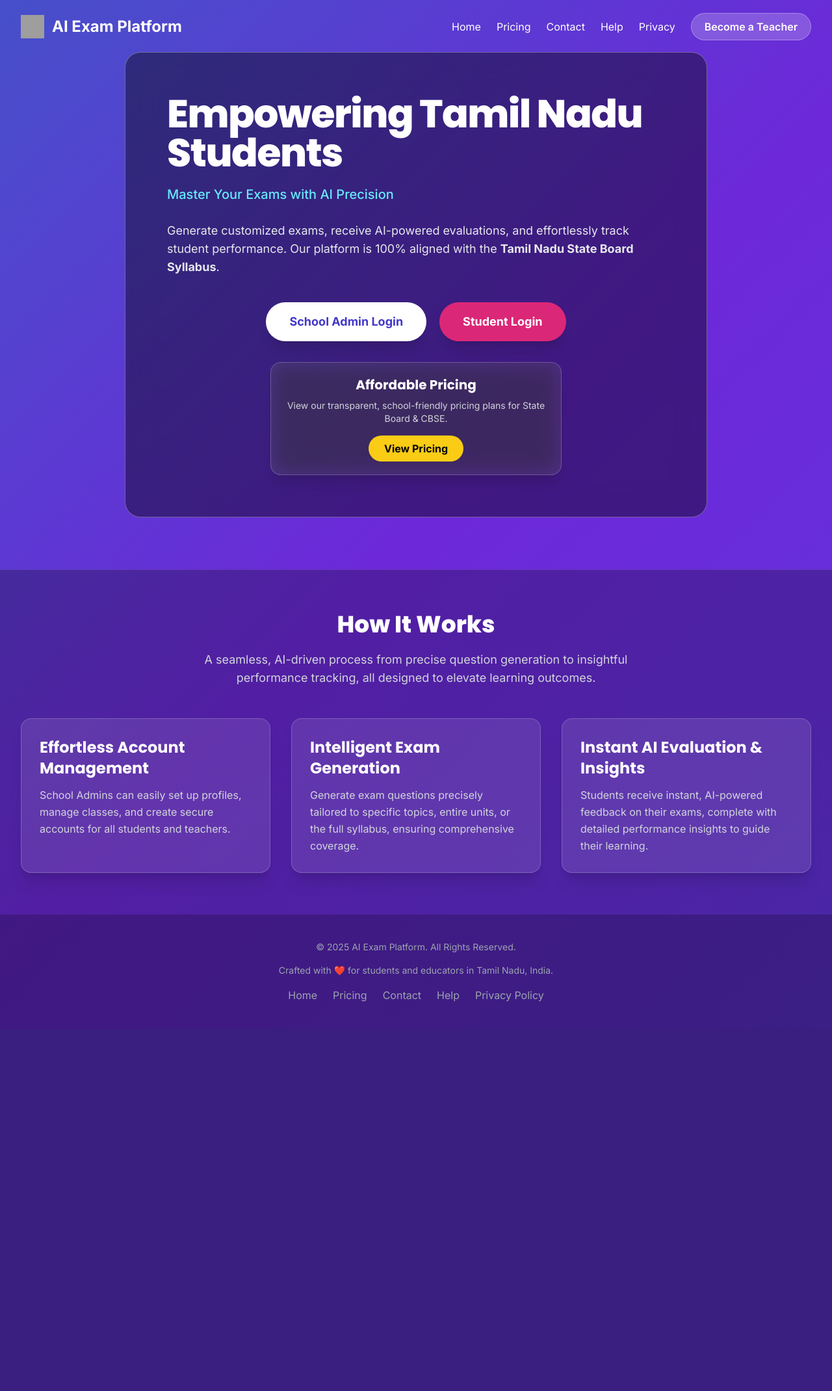
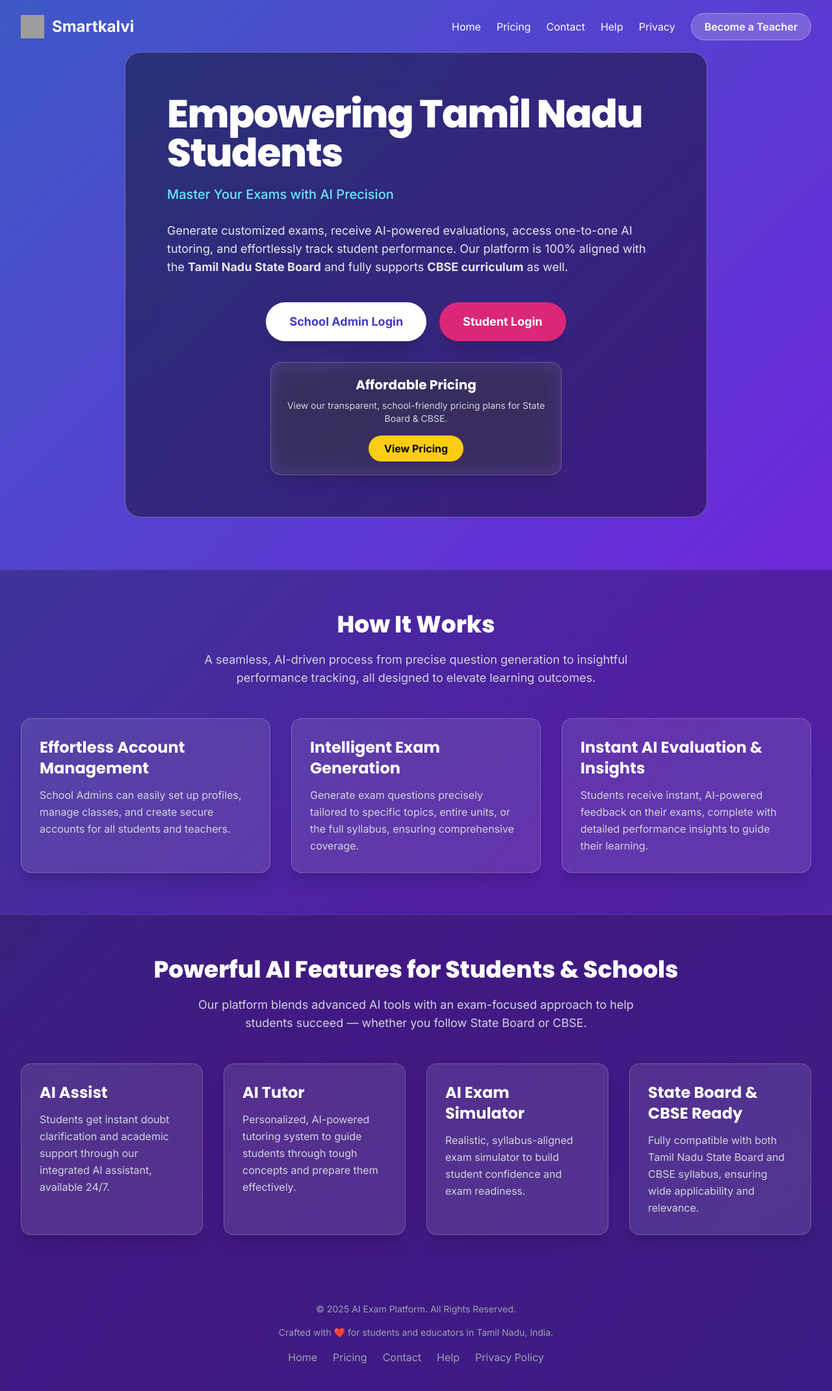
Before and after one commit to suriyamoorthi-dev/smartkalvi, a Flask app: page / in a window 1280 px wide. Shown: the whole page at 65% size. Before the commit the page ends 1541 px from the top, so only its background shows below. Run offline with Flask 3, Linux system fonts and the light colour scheme; parts of the project's set-up code (start-up, migrations or seed data) failed here and were passed over; some libraries are stand-ins or nearby versions; grey boxes are pictures that could not be loaded.

Commit message:
Updated templates and app.py changes

```diff
--- a/app.py
+++ b/app.py
@@ -1482,15 +1482,14 @@ def admin_teachers():
     response = supabase.table("teachers").select("*").execute()
     teachers_data = response.data
 
-    # Fetch all monthly plans
     plans_res = supabase.table("teacher_monthly_plans").select("*").execute()
     plans = plans_res.data if plans_res.data else []
 
-    # Map plans by teacher_id for easy lookup
-    plan_map = {plan['teacher_id']: plan for plan in plans}
+    plan_map = {str(plan['teacher_id']): plan for plan in plans}
+
+    print("Plan Map:", plan_map)
 
     return render_template('admin_teachers.html', teachers=teachers_data, plan_map=plan_map)
-
 
 @app.route('/admin/teacher/set_login/<int:teacher_id>', methods=['POST'])
 def set_teacher_login(teacher_id):
@@ -1524,10 +1523,15 @@ Your teacher account has been approved and your login details are as follows:
 🔐 Username: {username}
 🔑 Password: {password}
 
+You can log in here: https://smartkalvi.onrender.com/teacher/login
+
 Please log in to your account and start using the platform.
-
-Regards,
-Online Tuition Team
+We encourage you to log in and start exploring the platform. If you face any issues or need assistance, feel free to contact our support team.
+
+Thank you for being part of SmartKalvi.
+
+Best regards,
+SmartKalvi Team
 """
             mail.send(msg)
         except Exception as e:
@@ -1545,7 +1549,9 @@ def set_monthly_plan(teacher_id):
         price = request.form['price']
         description = request.form['description']
 
-        existing_plan = supabase.table("teacher_monthly_plans").select("*").eq("teacher_id", teacher_id).single().execute().data
+        # Check if existing plan available
+        existing_plan_res = supabase.table("teacher_monthly_plans").select("*").eq("teacher_id", teacher_id).limit(1).execute()
+        existing_plan = existing_plan_res.data[0] if existing_plan_res.data else None
 
         if existing_plan:
             supabase.table("teacher_monthly_plans").update({
@@ -1563,11 +1569,16 @@ def set_monthly_plan(teacher_id):
 
         return redirect(url_for('admin_teachers'))
 
-    teacher_res = supabase.table("teachers").select("*").eq("id", teacher_id).single().execute()
-    teacher = teacher_res.data
-
-    plan_res = supabase.table("teacher_monthly_plans").select("*").eq("teacher_id", teacher_id).single().execute()
-    plan = plan_res.data
+    # Get teacher details
+    teacher_res = supabase.table("teachers").select("*").eq("id", teacher_id).limit(1).execute()
+    teacher = teacher_res.data[0] if teacher_res.data else None
+
+    if not teacher:
+        return "Teacher not found", 404
+
+    # Get plan details if exists
+    plan_res = supabase.table("teacher_monthly_plans").select("*").eq("teacher_id", teacher_id).limit(1).execute()
+    plan = plan_res.data[0] if plan_res.data else None
 
     return render_template('set_monthly_plan.html', teacher=teacher, plan=plan)
 
--- a/templates/edit_teacher_profile.html
+++ b/templates/edit_teacher_profile.html
@@ -30,7 +30,10 @@
 
         <div>
             <label class="block mb-1 font-medium text-gray-700">Profile Image URL</label>
-            <input type="text" name="image_url" value="{{ teacher.image_url }}" class="w-full p-3 border rounded-lg focus:outline-blue-500">
+            <input type="text" name="image_url" value="{{ teacher.image_url }}" placeholder="Eg: https://ui-avatars.com/api/?name=John+Doe" class="w-full p-3 border rounded-lg focus:outline-blue-500">
+            <p class="text-sm text-gray-500 mt-1">
+                Don't have an image? <a href="https://ui-avatars.com" target="_blank" class="text-indigo-600 underline">Click here</a> to generate a free avatar and paste the link here.
+            </p>
         </div>
 
         <button type="submit" class="w-full bg-blue-600 text-white p-3 rounded-lg font-semibold hover:bg-blue-700">Update Profile</button>
--- a/templates/landing.html
+++ b/templates/landing.html
@@ -3,7 +3,7 @@
 <head>
     <meta charset="UTF-8">
     <meta name="viewport" content="width=device-width, initial-scale=1.0">
-    <title>AI Exam Platform - Empowering TN Education</title>
+    <title>Smartkalvi - Empowering TN Education</title>
     <script src="https://cdn.tailwindcss.com"></script>
     <link href="https://fonts.googleapis.com/css2?family=Inter:wght@400;500;600;700;800&family=Poppins:wght@400;600;700;800&display=swap" rel="stylesheet">
     <style>
@@ -36,13 +36,11 @@
 <header class="absolute top-0 left-0 right-0 z-10 py-5">
     <div class="max-w-7xl mx-auto flex justify-between items-center px-4 sm:px-6 lg:px-8">
 
-        <!-- Logo -->
         <a href="/" class="flex items-center space-x-3 text-xl sm:text-2xl font-bold">
             <img src="https://img.icons8.com/ios-filled/50/FFFFFF/student-center.png" alt="Logo" class="h-8 w-8 sm:h-9 sm:w-9">
-            <span>AI Exam Platform</span>
+            <span>Smartkalvi</span>
         </a>
 
-        <!-- Desktop Nav -->
         <div class="hidden md:flex items-center space-x-6">
             <a href="/" class="hover:text-gray-200 transition">Home</a>
             <a href="/pricing" class="hover:text-gray-200 transition">Pricing</a>
@@ -54,7 +52,6 @@
             </a>
         </div>
 
-        <!-- Mobile Menu Button -->
         <button id="mobileMenuBtn" class="md:hidden text-white focus:outline-none">
             <svg xmlns="http://www.w3.org/2000/svg" class="h-7 w-7" fill="none" viewBox="0 0 24 24" stroke="currentColor">
                 <path stroke-linecap="round" stroke-linejoin="round" stroke-width="2" d="M4 8h16M4 16h16" />
@@ -62,7 +59,6 @@
         </button>
     </div>
 
-    <!-- Mobile Menu Dropdown -->
     <div id="mobileMenu" class="md:hidden hidden bg-black/80 backdrop-blur-lg mt-3 px-4 py-4 space-y-3 text-white text-center">
         <a href="/" class="block py-2 hover:text-gray-300">Home</a>
         <a href="/pricing" class="block py-2 hover:text-gray-300">Pricing</a>
@@ -80,7 +76,8 @@
         </h2>
         <p class="text-lg sm:text-xl text-cyan-300 font-medium mb-7">Master Your Exams with AI Precision</p>
         <p class="text-gray-200 text-base sm:text-lg leading-relaxed mb-10 max-w-3xl mx-auto">
-            Generate customized exams, receive AI-powered evaluations, and effortlessly track student performance. Our platform is 100% aligned with the <strong>Tamil Nadu State Board Syllabus</strong>.
+            Generate customized exams, receive AI-powered evaluations, access one-to-one AI tutoring, and effortlessly track student performance.
+            Our platform is 100% aligned with the <strong>Tamil Nadu State Board</strong> and fully supports <strong>CBSE curriculum</strong> as well.
         </p>
         <div class="flex flex-col sm:flex-row justify-center items-center gap-5 w-full">
             <a href="/school_admin/login" class="w-full sm:w-auto bg-white text-indigo-700 font-bold px-9 py-4 rounded-full shadow-xl hover:bg-gray-100 transition transform hover:scale-105 text-lg">
@@ -91,7 +88,6 @@
             </a>
         </div>
 
-        <!-- Pricing Box -->
         <div class="mt-8 w-full max-w-md mx-auto">
             <div class="bg-white/10 backdrop-blur-lg p-5 rounded-2xl border border-white/20 text-center shadow-xl card-hover transition duration-300 ease-in-out">
                 <h3 class="text-xl font-bold text-white mb-2">Affordable Pricing</h3>
@@ -129,6 +125,42 @@
     </div>
 </section>
 
+<section class="py-16 px-4 sm:px-6 lg:px-8 bg-black/40 border-t border-white/10">
+    <div class="max-w-7xl mx-auto text-center">
+        <h2 class="text-3xl sm:text-4xl font-extrabold mb-5">Powerful AI Features for Students & Schools</h2>
+        <p class="text-gray-300 max-w-2xl mx-auto text-base sm:text-lg leading-relaxed mb-12">
+            Our platform blends advanced AI tools with an exam-focused approach to help students succeed — whether you follow State Board or CBSE.
+        </p>
+
+        <div class="grid grid-cols-1 md:grid-cols-2 lg:grid-cols-4 gap-8">
+            <div class="bg-white/10 p-7 rounded-2xl border border-white/20 text-left card-hover shadow-xl transition duration-300 ease-in-out">
+                <h3 class="text-2xl font-bold mb-3">AI Assist</h3>
+                <p class="text-gray-300 text-base leading-relaxed">
+                    Students get instant doubt clarification and academic support through our integrated AI assistant, available 24/7.
+                </p>
+            </div>
+            <div class="bg-white/10 p-7 rounded-2xl border border-white/20 text-left card-hover shadow-xl transition duration-300 ease-in-out">
+                <h3 class="text-2xl font-bold mb-3">AI Tutor</h3>
+                <p class="text-gray-300 text-base leading-relaxed">
+                    Personalized, AI-powered tutoring system to guide students through tough concepts and prepare them effectively.
+                </p>
+            </div>
+            <div class="bg-white/10 p-7 rounded-2xl border border-white/20 text-left card-hover shadow-xl transition duration-300 ease-in-out">
+                <h3 class="text-2xl font-bold mb-3">AI Exam Simulator</h3>
+                <p class="text-gray-300 text-base leading-relaxed">
+                    Realistic, syllabus-aligned exam simulator to build student confidence and exam readiness.
+                </p>
+            </div>
+            <div class="bg-white/10 p-7 rounded-2xl border border-white/20 text-left card-hover shadow-xl transition duration-300 ease-in-out">
+                <h3 class="text-2xl font-bold mb-3">State Board & CBSE Ready</h3>
+                <p class="text-gray-300 text-base leading-relaxed">
+                    Fully compatible with both Tamil Nadu State Board and CBSE syllabus, ensuring wide applicability and relevance.
+                </p>
+            </div>
+        </div>
+    </div>
+</section>
+
 <script>
     const menuBtn = document.getElementById('mobileMenuBtn');
     const mobileMenu = document.getElementById('mobileMenu');
```
Also changed, not shown: templates/admin_teachers.html (+21 -11 lines), templates/exam.html (+17 -0 lines), templates/index.html (+27 -13 lines), templates/set_monthly_plan.html (added, +37 -0 lines).
